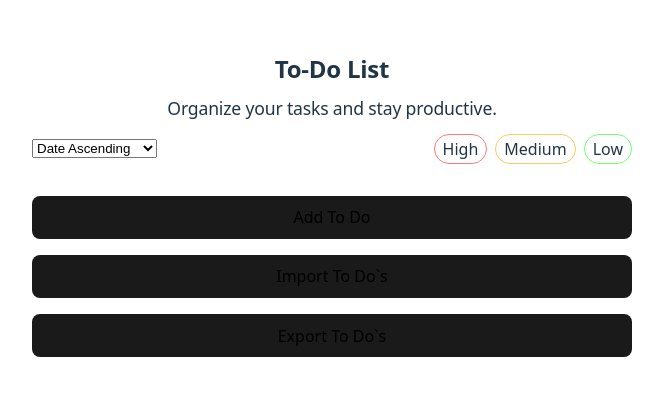
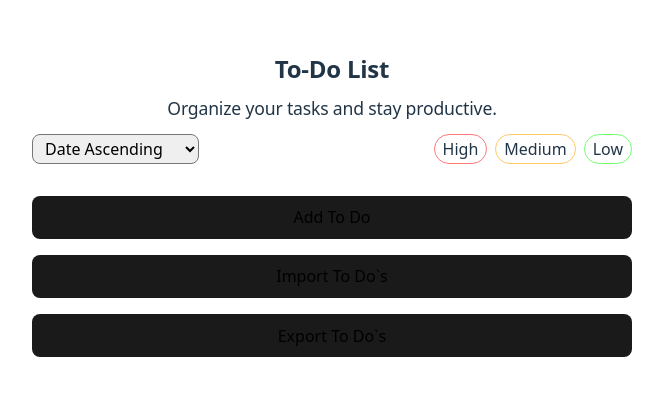
Before and after one commit to Alex761944/react-to-do-app, a React (Vite) app: page / in a window 1280 px wide. Shown: the part 195-590 px from the top of the page, without its empty margins (308-971 px from the left). Built offline with nearby package versions, Linux system fonts and the light colour scheme.

Commit message:
Build and use select component

```diff
--- a/src/App.jsx
+++ b/src/App.jsx
@@ -8,6 +8,7 @@ import { ToDoListHeader } from "./components/ToDoListHeader/ToDoListHeader";
 import { FilterList } from "./components/FilterList/FilterList";
 import { Badge } from "./components/Badge/Badge";
 import { Filter } from "./components/Filter/Filter";
+import { Select } from "./components/Select/Select";
 
 const sortOptions = [
   { label: "Date Ascending", value: "date-ascending" },
@@ -157,18 +158,13 @@ function App() {
 
       <div className="MainContent">
         <ToDoListHeader>
-          <select
+          <Select
             value={selectedSortOption}
+            options={sortOptions}
             onChange={(event) => {
               setSelectedSortOption(event.target.value);
             }}
-          >
-            {sortOptions.map((sortOption, index) => (
-              <option key={index} value={sortOption.value}>
-                {sortOption.label}
-              </option>
-            ))}
-          </select>
+          />
 
           <FilterList>
             {priorityOptions.map((priorityOption, index) => (
--- /dev/null
+++ b/src/components/Select/Select.css
@@ -0,0 +1,7 @@
+.Select {
+  padding: var(--size-xs) var(--size-m);
+  border-radius: var(--border-radius);
+  font-family: var(--text-font-family);
+  font-size: 1rem;
+  line-height: 1.5;
+}
--- /dev/null
+++ b/src/components/Select/Select.jsx
@@ -0,0 +1,13 @@
+import "./Select.css";
+
+export function Select({ value, options, onChange }) {
+  return (
+    <select className="Select" value={value} onChange={onChange}>
+      {options.map((option, index) => (
+        <option key={index} value={option.value}>
+          {option.label}
+        </option>
+      ))}
+    </select>
+  );
+}
--- a/src/components/ToDo/ToDo.jsx
+++ b/src/components/ToDo/ToDo.jsx
@@ -4,6 +4,7 @@ import { useState, useEffect, useRef } from "react";
 import { Text } from "../Text/Text";
 import { SquarePen, CheckSquare, Trash2 } from "lucide-react";
 import { priorityOptions } from "../../App";
+import { Select } from "../Select/Select";
 
 function formatDate(dateString) {
   const date = new Date(dateString);
@@ -78,19 +79,14 @@ export function ToDo({
       </label>
 
       {isInEditMode && (
-        <select
+        <Select
           value={currentPriority}
+          options={priorityOptions}
           onChange={(event) => {
             setCurrentPriority(event.target.value);
             handlePriorityChange(inputValue, event.target.value);
           }}
-        >
-          {priorityOptions.map((priorityOption, index) => (
-            <option key={index} value={priorityOption.value}>
-              {priorityOption.label}
-            </option>
-          ))}
-        </select>
+        />
       )}
 
       <div
--- a/src/index.css
+++ b/src/index.css
@@ -13,6 +13,7 @@
   -moz-osx-font-smoothing: grayscale;
 
   /* Put css variables here */
+  --text-font-family: system-ui, Avenir, Helvetica, Arial, sans-serif;
   --text-color-muted: #888;
 
   --success: rgb(115, 255, 115);
```
